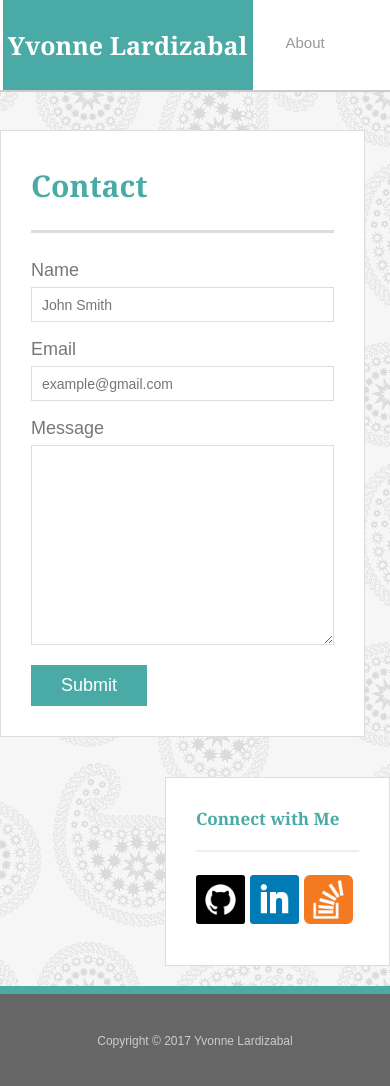
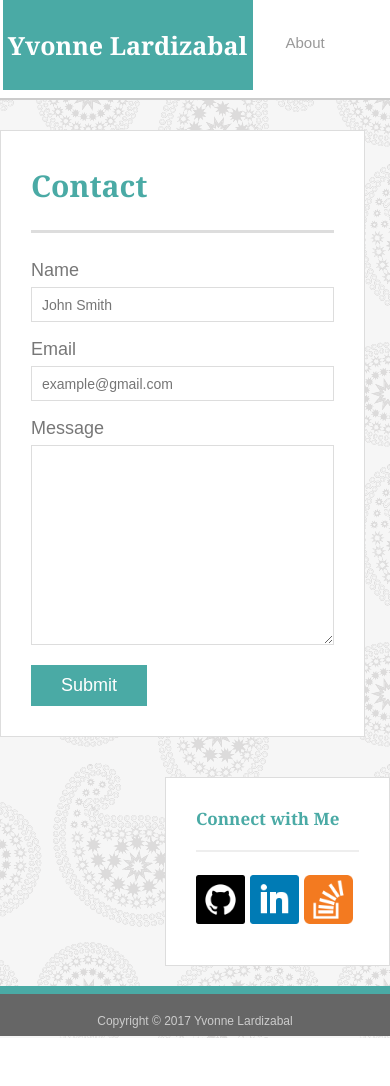
Before and after one commit to Ylardizabal/Responsive-Portfolio, a plain HTML site: page contact.html in a window 390 px wide. After the commit the page ends 1038 px from the top, so only its background shows below. Drawn offline with Linux system fonts and the light colour scheme; files that its build step writes are made by us from their sources; files whose address does not match are found by name.

Commit message:
Part 1 complete

```diff
--- a/assets/css/style.css
+++ b/assets/css/style.css
@@ -312,6 +312,7 @@ input[type=submit] {
 	#masthead
 	{
 		width: 640px;
+		height: 100px;
 	}
 
 	nav a
@@ -351,4 +352,10 @@ input[type=submit] {
 			font-size: 11px;
 	}
 
+	footer
+	{
+			height: 50px;
+			padding: 10px 0;
+	}
+
 }
```
